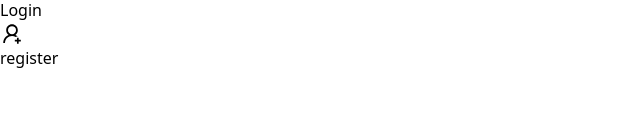
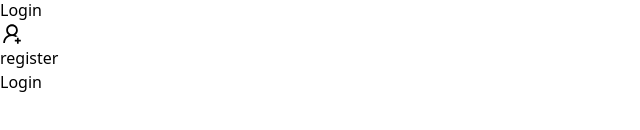
Before and after one commit to muh-habeeb/e-com, a React (Vite) app in the folder frontend/: page /login in a window 1280 px wide. Shown: the part 248-378 px from the top of the page, without its empty margins (0-640 px from the left). Built offline with nearby package versions, Linux system fonts and the light colour scheme.

Commit message:
fixed login

```diff
--- a/frontend/src/App.jsx
+++ b/frontend/src/App.jsx
@@ -7,7 +7,9 @@ const App = () => {
     <>
       <ToastContainer />
       <Navigation />
-      {/* <main className="py-3"></main> */}
+      <main className="py-3">
+        <Outlet />
+      </main>
     </>
   );
 };
```
